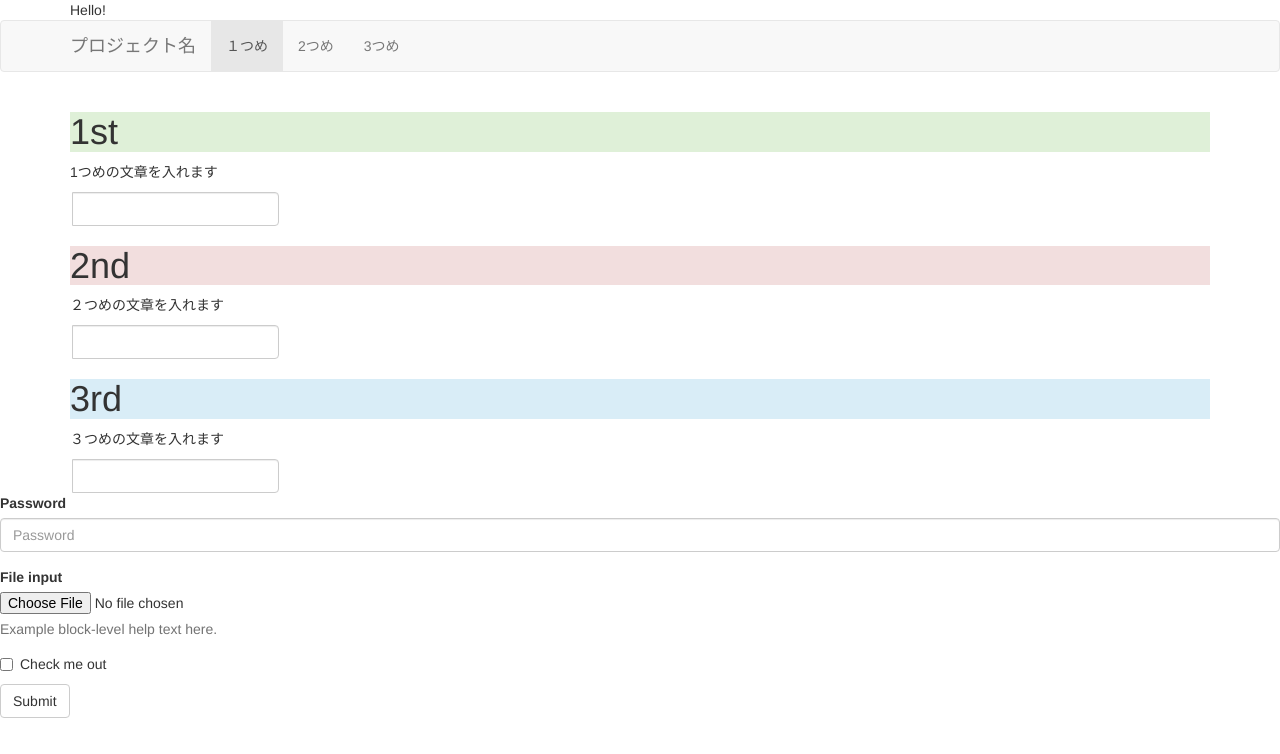
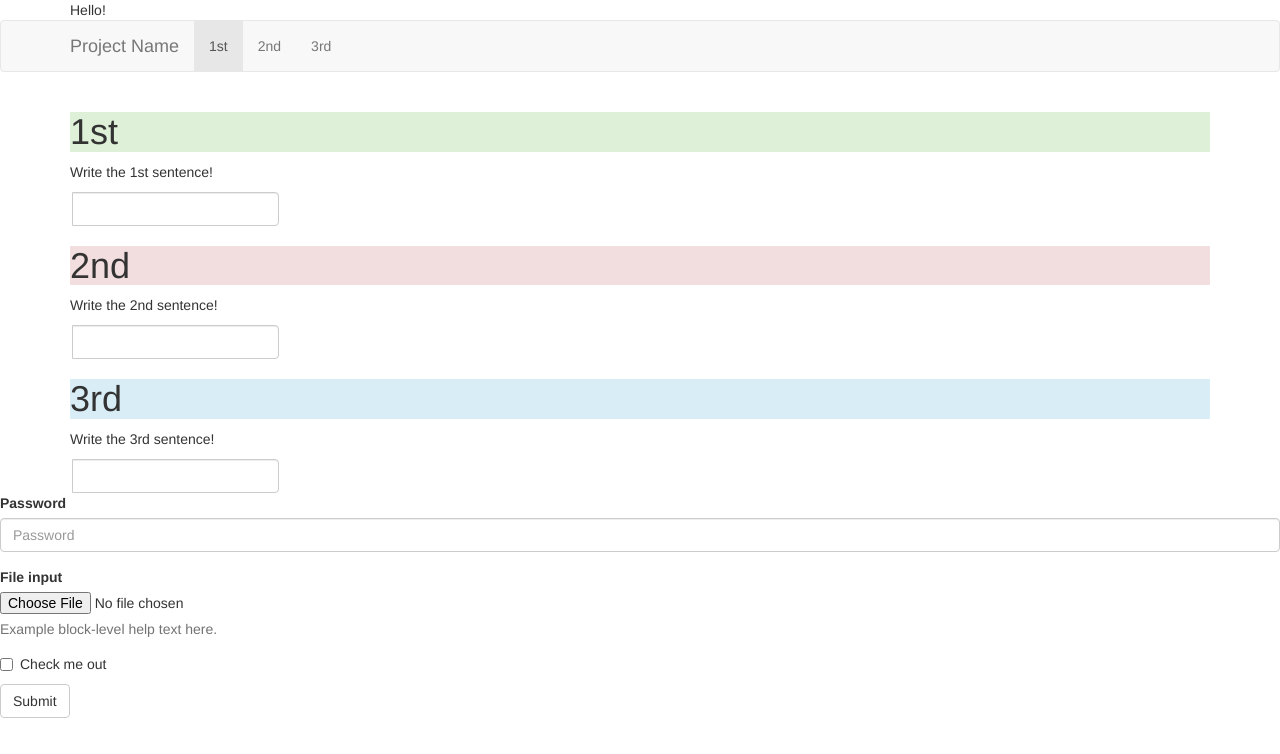
Before and after one commit to yuki-takamura/2016web2-3, a plain HTML site: page index.html in a window 1280 px wide. Drawn offline with nearby package versions, Linux system fonts and the light colour scheme.

Commit message:
Update index.html

```diff
--- a/index.html
+++ b/index.html
@@ -3,7 +3,7 @@
  <head>
  <meta charset = "utf-8">
   <meta name ="viewport" content ="width=device-width, initial-scale=1">
-  <title>課題Bootstrap</title>
+  <title>2016web2-3_Bootstrap</title>
   <link rel ="stylesheet" href="https://maxcdn.bootstrapcdn.com/bootstrap/3.3.7/css/bootstrap.min.css">
  </head>
  <body>
@@ -14,12 +14,12 @@
   <nav class ="navbar navbar-default">
    <div class="container">
     <div class ="navbar-hader">
-     <a class ="navbar-brand">プロジェクト名</a>
+     <a class ="navbar-brand">Project Name</a>
     </div>
     <ul class="nav navbar-nav">
-     <li class ="active"><a href="#">１つめ</a></li>
-     <li><a href="#2nd">2つめ</a></li>
-     <li><a href="#3rd">3つめ</a></li>
+     <li class ="active"><a href="#">1st</a></li>
+     <li><a href="#2nd">2nd</a></li>
+     <li><a href="#3rd">3rd</a></li>
     </ul>
    </div>
   </nav>
@@ -27,7 +27,7 @@
   <div class ="container">
    <section>
     <h1 class ="bg-success">1st</h1>
-    <p>1つめの文章を入れます</p>
+    <p>Write the 1st sentence!</p>
 
     <div class="input-group">
    <div class ="input-group-btn">
@@ -36,7 +36,7 @@
   </div>
 
     <h1 class ="bg-danger" id ="2nd">2nd</h1>
-    <p>２つめの文章を入れます</p>
+    <p>Write the 2nd sentence!</p>
 
     <div class="input-group">
    <div class ="input-group-btn">
@@ -45,7 +45,7 @@
   </div>
 
     <h1 class="bg-info" id="3rd">3rd</h1>
-    <p>３つめの文章を入れます</p>
+    <p>Write the 3rd sentence!</p>
 
     <div class="input-group">
    <div class ="input-group-btn">
```
